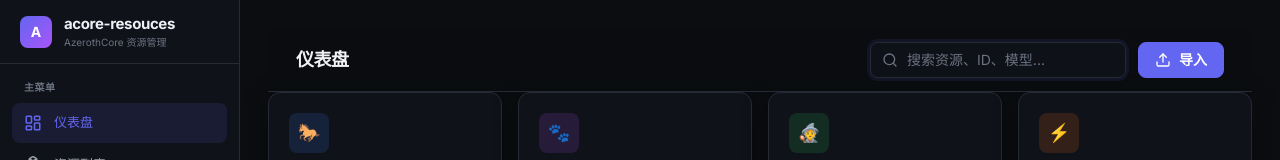
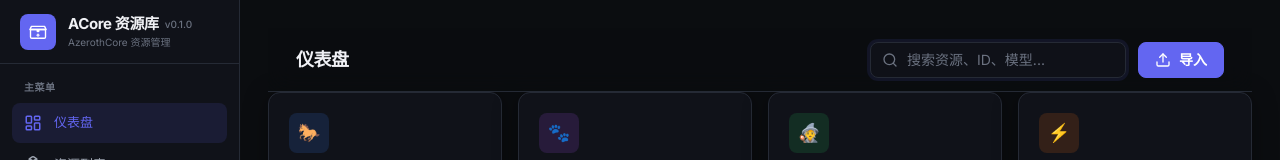
Before and after one commit to domonic18/acore-resouces, a React (Vite) app in the folder apps/web/: page / in a window 1280 px wide. Shown: the top 160 px of the page. Built offline with nearby package versions, Linux system fonts and the light colour scheme; no server answers.

Commit message:
feat(web): 应用品牌与版本号展示

```diff
--- a/apps/web/src/components/Sidebar.tsx
+++ b/apps/web/src/components/Sidebar.tsx
@@ -8,6 +8,8 @@ import {
   Settings,
 } from "lucide-react";
 import { cn } from "@/shared/utils";
+import { LogoIcon } from "@/shared/components/ui/LogoIcon";
+import { SHORT_VERSION } from "@/shared/config/version";
 
 interface NavItem {
   label: string;
@@ -62,12 +64,17 @@ export function Sidebar() {
   return (
     <aside className="fixed inset-y-0 left-0 z-50 flex w-60 flex-col border-r border-border bg-bg-elevated">
       <div className="flex h-16 items-center gap-3 border-b border-border px-5">
-        <div className="flex h-8 w-8 items-center justify-center rounded-md bg-gradient-to-br from-accent to-purple-500 text-sm font-bold text-white">
-          A
+        <div className="flex h-9 w-9 items-center justify-center rounded-md bg-accent text-white">
+          <LogoIcon className="h-5 w-5" />
         </div>
-        <div>
-          <div className="text-[15px] font-bold tracking-tight">
-            acore-resouces
+        <div className="flex-1 min-w-0">
+          <div className="flex items-center gap-1.5">
+            <div className="text-[15px] font-bold tracking-tight truncate">
+              ACore 资源库
+            </div>
+            <span className="text-[10px] font-medium text-text-tertiary">
+              {SHORT_VERSION}
+            </span>
           </div>
           <div className="text-[10px] text-text-tertiary">
             AzerothCore 资源管理
--- /dev/null
+++ b/apps/web/src/shared/components/ui/LogoIcon.tsx
@@ -0,0 +1,34 @@
+interface LogoIconProps {
+  className?: string;
+  color?: string;
+}
+
+export function LogoIcon({ className, color }: LogoIconProps) {
+  return (
+    <svg
+      className={className}
+      viewBox="0 0 32 32"
+      fill="none"
+      style={color ? { color } : undefined}
+    >
+      <path
+        d="M4 12h24v12a2 2 0 0 1-2 2H6a2 2 0 0 1-2-2V12z"
+        stroke="currentColor"
+        strokeWidth="2.2"
+        strokeLinejoin="round"
+      />
+      <path
+        d="M3 12l2.5-5h21L29 12H3z"
+        stroke="currentColor"
+        strokeWidth="2.2"
+        strokeLinejoin="round"
+      />
+      <circle cx="16" cy="14" r="2.5" fill="currentColor" />
+      <path
+        d="M16 18l3 3-3 3-3-3 3-3z"
+        fill="currentColor"
+        opacity="0.85"
+      />
+    </svg>
+  );
+}
--- /dev/null
+++ b/apps/web/src/shared/config/version.ts
@@ -0,0 +1,21 @@
+/**
+ * 应用版本号 — 由 vite.config.ts 从项目根目录 VERSION 文件注入
+ *
+ * 版本号单一来源：项目根目录 `VERSION` 文件
+ *   - 本地开发：vite.config.ts 读取 VERSION 文件并注入
+ *   - 生产构建：通过环境变量 VITE_APP_VERSION 注入，可包含构建号
+ *
+ * 修改版本号时，只需更新根目录 VERSION 文件。
+ */
+
+/**
+ * 应用版本号（完整语义版本，如 "0.1.0" 或 "0.1.0.42"）
+ * - 由 vite.config.ts 通过 define 注入
+ */
+export const APP_VERSION: string = import.meta.env.VITE_APP_VERSION || "0.1.0";
+
+/**
+ * 短版本号（不带构建号），用于 UI 紧凑显示
+ * 例如 "0.1.0.42" → "v0.1.0"
+ */
+export const SHORT_VERSION: string = `v${APP_VERSION.split(".").slice(0, 3).join(".")}`;
--- a/apps/web/vite.config.ts
+++ b/apps/web/vite.config.ts
@@ -1,12 +1,28 @@
-import { defineConfig } from 'vite';
-import react from '@vitejs/plugin-react';
-import path from 'path';
+import { defineConfig } from "vite";
+import react from "@vitejs/plugin-react";
+import path from "path";
+import fs from "fs";
 
+// 版本号来源（优先级从高到低）：
+//   1. 环境变量 VITE_APP_VERSION（CI/CD 构建时注入，如 "0.1.0.42"）
+//   2. 项目根目录 VERSION 文件（本地开发，如 "0.1.0"）
+//   3. 兜底默认值 "0.1.0"
+const versionFile = path.resolve(__dirname, "../../VERSION");
+const appVersion = process.env.VITE_APP_VERSION
+  || (fs.existsSync(versionFile)
+    ? fs.readFileSync(versionFile, "utf-8").trim()
+    : "0.1.0");
+
+// https://vitejs.dev/config/
 export default defineConfig({
   plugins: [react()],
+  appType: "spa",
+  define: {
+    "import.meta.env.VITE_APP_VERSION": JSON.stringify(appVersion),
+  },
   resolve: {
     alias: {
-      '@': path.resolve(__dirname, './src'),
+      "@": path.resolve(__dirname, "./src"),
     },
   },
   server: {
@@ -14,7 +30,7 @@ export default defineConfig({
     strictPort: true,
   },
   build: {
-    outDir: 'dist',
+    outDir: "dist",
     emptyOutDir: true,
   },
 });
```
Also changed, not shown: apps/web/public/logo.svg (added), 1 other file (tests, documents, lock files or other folders).
